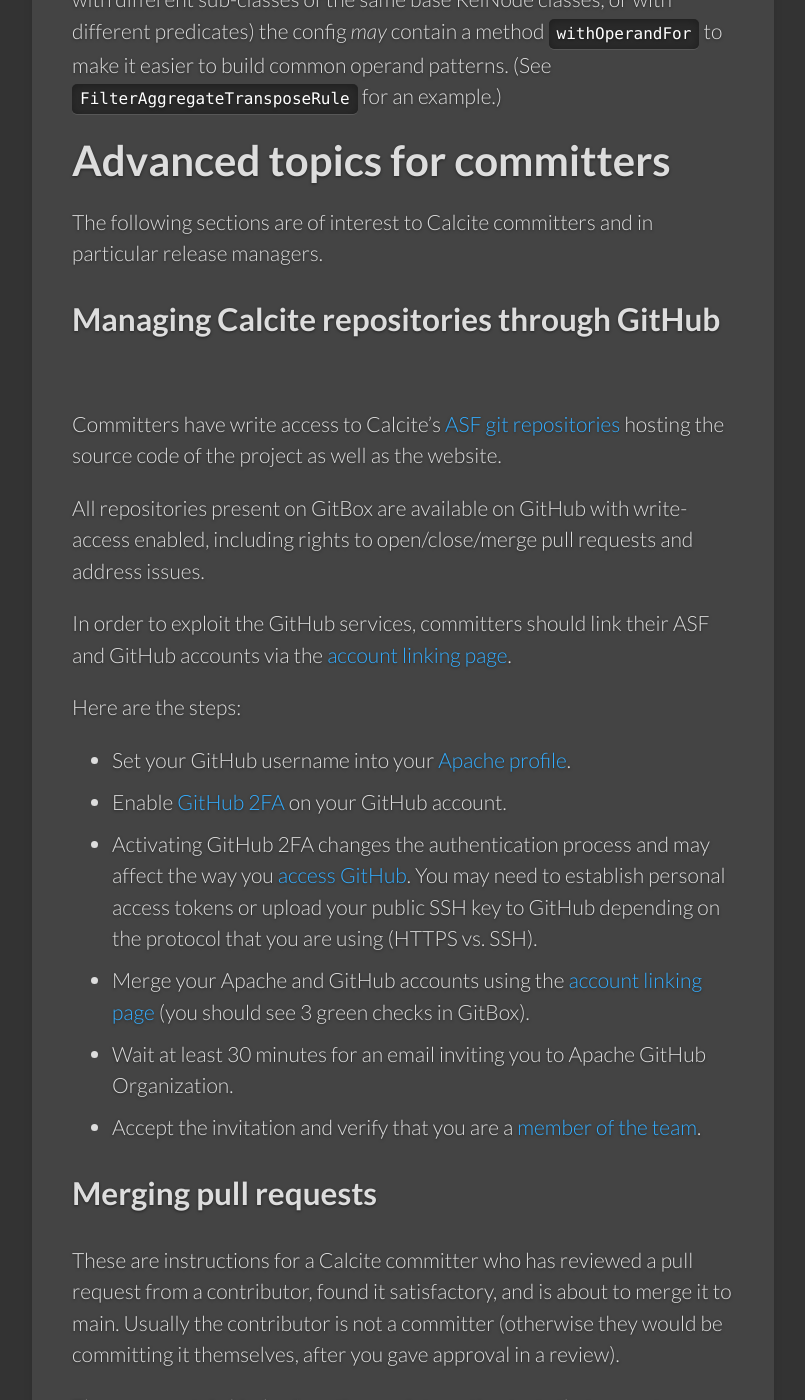
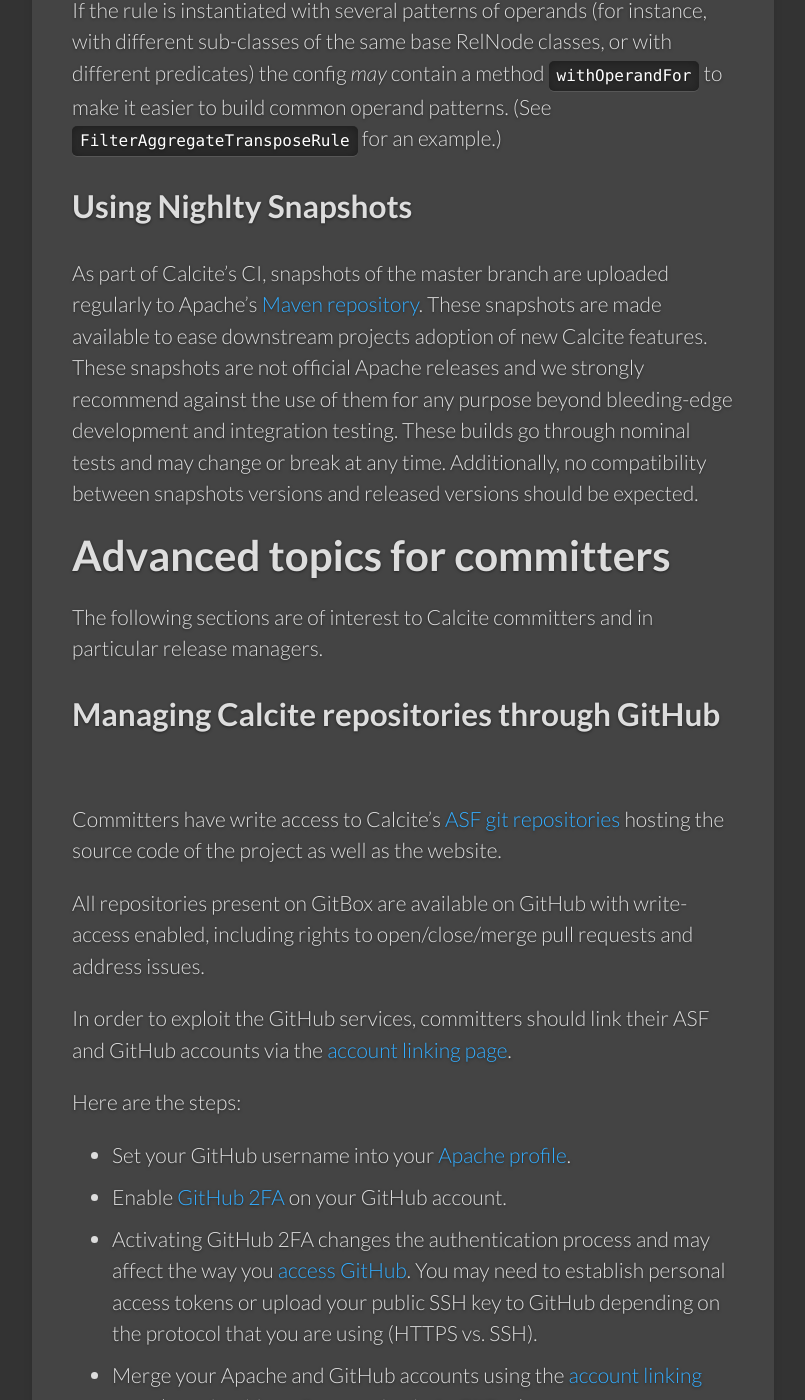
Before and after one commit to automation555/calcite, a Jekyll site: the page built from site/_docs/howto.md, in a window 1280 px wide and 1400 px high, scrolled down 17251 px. Shown: the whole window, without its empty margins (139-944 px from the left). Built offline with Jekyll 4.4.1, drawn with Linux system fonts in a browser that asks for light colours; some of the changed text lies outside the part shown.

Commit message:
AutomateCommitscanV2[CALCITE-4934] Deploy snapshots releases on master merge

```diff
--- a/site/_docs/howto.md
+++ b/site/_docs/howto.md
@@ -109,7 +109,7 @@ You can use `./gradlew assemble` to build the artifacts and skip all tests and v
 There are other options that control which tests are run, and in what
 environment, as follows.
 
-* `-Dcalcite.test.db=DB` (where DB is `h2`, `hsqldb`, `mysql`, or `postgresql`) allows you
+* `-Dcalcite.test.db=DB` (where db is `h2`, `hsqldb`, `mysql`, or `postgresql`) allows you
   to change the JDBC data source for the test suite. Calcite's test
   suite requires a JDBC data source populated with the foodmart data
   set.
@@ -545,6 +545,16 @@ or with different predicates) the config *may* contain a method `withOperandFor`
 to make it easier to build common operand patterns.
 (See `FilterAggregateTransposeRule` for an example.)
 
+## Using Nighlty Snapshots
+
+As part of Calcite's CI, snapshots of the master branch are uploaded regularly to Apache's
+[Maven repository](https://repository.apache.org/content/groups/snapshots/org/apache/calcite/).
+These snapshots are made available to ease downstream projects adoption of new Calcite features.
+These snapshots are not official Apache releases and we strongly recommend against the use of them
+for any purpose beyond bleeding-edge development and integration testing. These builds go through
+nominal tests and may change or break at any time. Additionally, no compatibility between snapshots
+versions and released versions should be expected.
+
 # Advanced topics for committers
 
 The following sections are of interest to Calcite committers and in
@@ -579,7 +589,7 @@ protocol that you are using (HTTPS vs. SSH).
 ## Merging pull requests
 
 These are instructions for a Calcite committer who has reviewed a pull request
-from a contributor, found it satisfactory, and is about to merge it to main.
+from a contributor, found it satisfactory, and is about to merge it to master.
 Usually the contributor is not a committer (otherwise they would be committing
 it themselves, after you gave approval in a review).
 
@@ -690,9 +700,12 @@ Note: release artifacts (dist.apache.org and repository.apache.org) are managed
 Before you start:
 
 * Send an email to [dev@calcite.apache.org](mailto:dev@calcite.apache.org) notifying that RC build process
-  is starting and therefore `main` branch is in code freeze until further notice.
+  is starting and therefore `master` branch is in code freeze until further notice.
 * Set up signing keys as described above.
 * Make sure you are using JDK 8 (not 9 or 10).
+* Make sure `master` branch and `site` branch are in sync, i.e. there is no commit on `site` that has not
+  been applied also to `master`.
+  This can be achieved by doing `git switch site && git rebase --empty=drop master && git switch master && git reset --hard site`.
 * Check that `README` and `site/_docs/howto.md` have the correct version number.
 * Check that `site/_docs/howto.md` has the correct Gradle version.
 * Check that `NOTICE` has the current copyright year.
@@ -715,10 +728,9 @@ Before you start:
   * `-Dcalcite.test.splunk`
 * Optional tests using tasks:
   * `./gradlew testSlow`
-* Add release notes to `site/_docs/history.md`. If release notes already exist for the version to be released, but
-  are commented out, remove the comments (`{% raw %}{% comment %}{% endraw %}` and `{% raw %}{% endcomment %}{% endraw %}`). Include the commit history,
-  names of people who contributed to the release, and say which versions of Java, Guava and operating systems the
-  release is tested against.
+* Add release notes to `site/_docs/history.md`. Include the commit history,
+  and say which versions of Java, Guava and operating systems the release is
+  tested against.
 * Make sure that
   <a href="https://issues.apache.org/jira/issues/?jql=project%20%3D%20CALCITE%20AND%20status%20%3D%20Resolved%20and%20fixVersion%20is%20null">
   every "resolved" JIRA case</a> (including duplicates) has
@@ -925,8 +937,7 @@ Remember that UTC date changes at 4 pm Pacific time.
 
 Svnpubsub will publish to the
 [release repo](https://dist.apache.org/repos/dist/release/calcite) and propagate to the
-[mirrors](https://www.apache.org/dyn/closer.cgi/calcite) almost immediately.
-So there is no need to wait more than fifteen minutes before announcing the release.
+[mirrors](https://www.apache.org/dyn/closer.cgi/calcite) within 24 hours.
 
 If there are now more than 2 releases, clear out the oldest ones:
 
@@ -948,9 +959,7 @@ Add a release announcement by copying
 Generate the javadoc, and [preview](http://localhost:4000/news/) the site by following the
 instructions in [site/README.md]({{ site.sourceRoot }}/site/README.md). Ensure the announcement,
 javadoc, and release note appear correctly and then publish the site following the instructions
-in the same file. Rebase the `site` branch with `main` (e.g., `git checkout site && git rebase main`);
-at this point there shouldn't be any commits in `site` that are not in `main`, so the rebase is
-essentially a noop.
+in the same file.
 
 In JIRA, search for
 [all issues resolved in this release](https://issues.apache.org/jira/issues/?jql=project%20%3D%20CALCITE%20and%20fixVersion%20%3D%201.5.0%20and%20status%20%3D%20Resolved%20and%20resolution%20%3D%20Fixed),
@@ -972,8 +981,8 @@ Increase the `calcite.version` value in `/gradle.properties`, commit and push
 the change with the message "Prepare for next development iteration"
 (see [ed1470a](https://github.com/apache/calcite/commit/ed1470a3ea53a78c667354a5ec066425364eca73) as a reference)
 
-Re-open the `main` branch. Send an email to [dev@calcite.apache.org](mailto:dev@calcite.apache.org) notifying
-that `main` code freeze is over and commits can resume.
+Re-open the `master` branch. Send an email to [dev@calcite.apache.org](mailto:dev@calcite.apache.org) notifying
+that `master` code freeze is over and commits can resume.
 
 ## Publishing the web site
 {: #publish-the-web-site}
```
Also changed, not shown: other parts of site/_docs/howto.md (+6 -6 lines), .github/workflows/publish-snapshot.yml (added), 1 other file.
